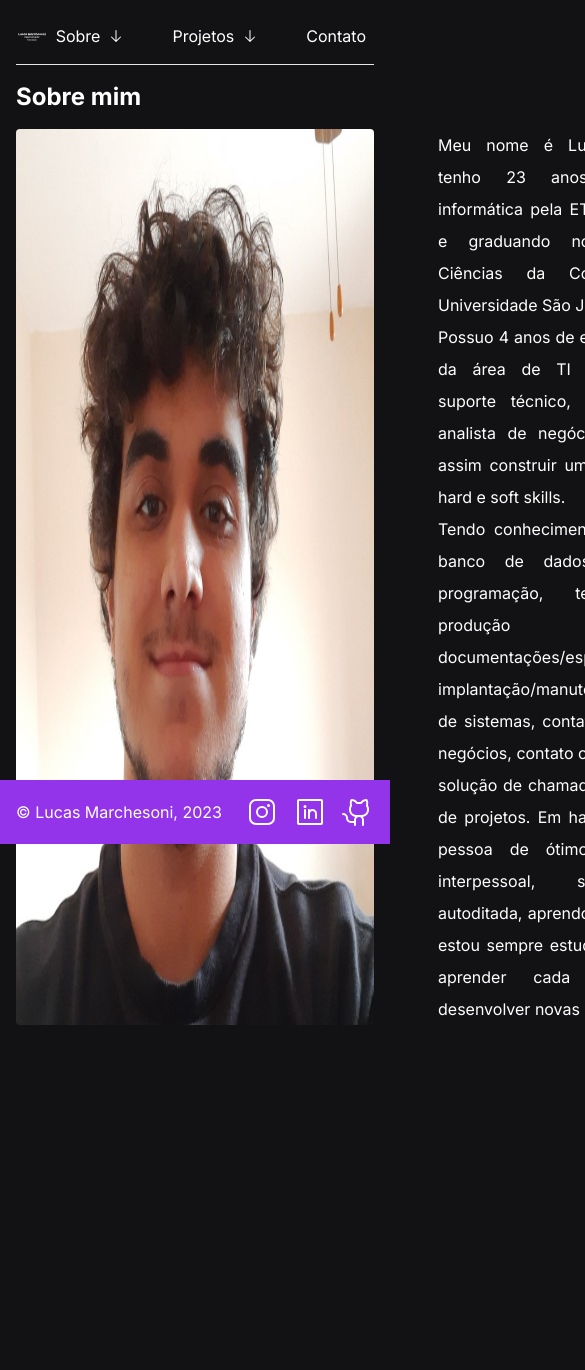
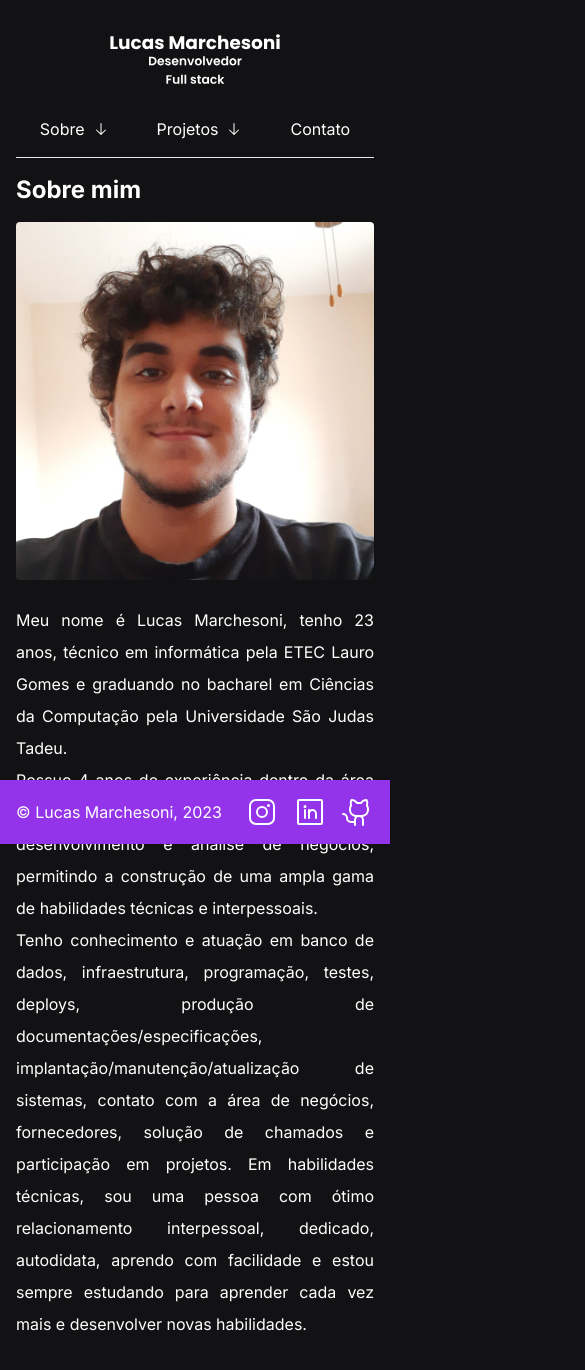
Before and after one commit to Lucas-2000/portfolio, a Next.js app: page /sobre-mim in a window 390 px wide. Shown: the top 1370 px of the page, 585 px wide, since content can reach past the window. Before the commit the page ends 1101 px from the top, so only its background shows below. Built offline with nearby package versions, Linux system fonts and the light colour scheme.

Commit message:
[feat] implemented responsivity

```diff
--- a/src/app/components/dropdown/dropdown.tsx
+++ b/src/app/components/dropdown/dropdown.tsx
@@ -27,7 +27,7 @@ export default function Dropdown({ title, options, ...props }: IDropdownProps) {
   const Icon = isHovered ? ArrowUp : ArrowDown;
 
   return (
-    <div className="relative inline-block" onMouseEnter={toggleHoverTrue}>
+    <div className="relative inline-block" onClick={toggleHoverTrue}>
       <span className="flex justify-center items-center gap-2 p-2 cursor-pointer">
         {title} <Icon />
         {isHovered && (
--- a/src/app/components/header/header.tsx
+++ b/src/app/components/header/header.tsx
@@ -4,12 +4,18 @@ import Link from "next/link";
 
 export default function Header() {
   return (
-    <header className="flex justify-between items-center mb-2">
-      <a href="/">
-        <Image src="/images/logo.svg" alt="logo" width="200" height="200" />
-      </a>
-      <nav>
-        <ul className="flex justify-between items-center gap-8">
+    <header className="flex flex-col lg:flex-row justify-center lg:justify-between items-center mb-2 lg:items-start lg:mb-0 flex-wrap">
+      <Link href="/">
+        <Image
+          src="/images/logo.svg"
+          alt="logo"
+          width="200"
+          height="200"
+          className="max-w-[200px] mx-auto lg:mx-0"
+        />
+      </Link>
+      <nav className="mt-4 lg:mt-0">
+        <ul className="flex justify-center items-center gap-8">
           <li>
             <Dropdown
               title="Sobre"
--- a/src/app/sobre-mim/page.tsx
+++ b/src/app/sobre-mim/page.tsx
@@ -17,36 +17,36 @@ export default function SobreMim() {
         </section>
         <section
           id="information"
-          className="mt-4 flex justify-between gap-16 text-justify"
+          className="mt-4 flex flex-col md:flex-row justify-between gap-6 text-justify"
         >
           <Image
-            className="max-w-full max-h-full rounded"
+            className="max-w-full max-h-full md:max-w-96 rounded md:order-1"
             src="/images/lucas_perfil.jpg"
             alt="perfil"
             width="400"
             height="400"
           />
-          <div>
+          <div className="md:order-2 flex-1">
             <p className="leading-8 antialiased text-base">
               Meu nome é Lucas Marchesoni, tenho 23 anos, técnico em informática
               pela ETEC Lauro Gomes e graduando no bacharel em Ciências da
               Computação pela Universidade São Judas Tadeu.
             </p>
             <p className="leading-8 antialiased text-base">
-              Possuo 4 anos de experiência dentro da área de TI percorrendo por
-              suporte técnico, desenvolvedor e analista de negócios, conseguindo
-              assim construir uma vasta gama de hard e soft skills.
+              Possuo 4 anos de experiência dentro da área de TI, passando por
+              suporte técnico, desenvolvimento e análise de negócios, permitindo
+              a construção de uma ampla gama de habilidades técnicas e
+              interpessoais.
             </p>
             <p className="leading-8 antialiased text-base">
-              Tendo conhecimento e atuado com banco de dados, infraestrutura,
+              Tenho conhecimento e atuação em banco de dados, infraestrutura,
               programação, testes, deploys, produção de
               documentações/especificações, implantação/manutenção/atualização
-              de sistemas, contato com a área de negócios, contato com
-              fornecedores, solução de chamados e participação de projetos. Em
-              hard skills sou uma pessoa de ótimo relacionamento interpessoal,
-              sou dedicado, autoditada, aprendo com facilidade e estou sempre
-              estudando para poder aprender cada vez mais e desenvolver novas
-              skills.
+              de sistemas, contato com a área de negócios, fornecedores, solução
+              de chamados e participação em projetos. Em habilidades técnicas,
+              sou uma pessoa com ótimo relacionamento interpessoal, dedicado,
+              autodidata, aprendo com facilidade e estou sempre estudando para
+              aprender cada vez mais e desenvolver novas habilidades.
             </p>
           </div>
         </section>
```
